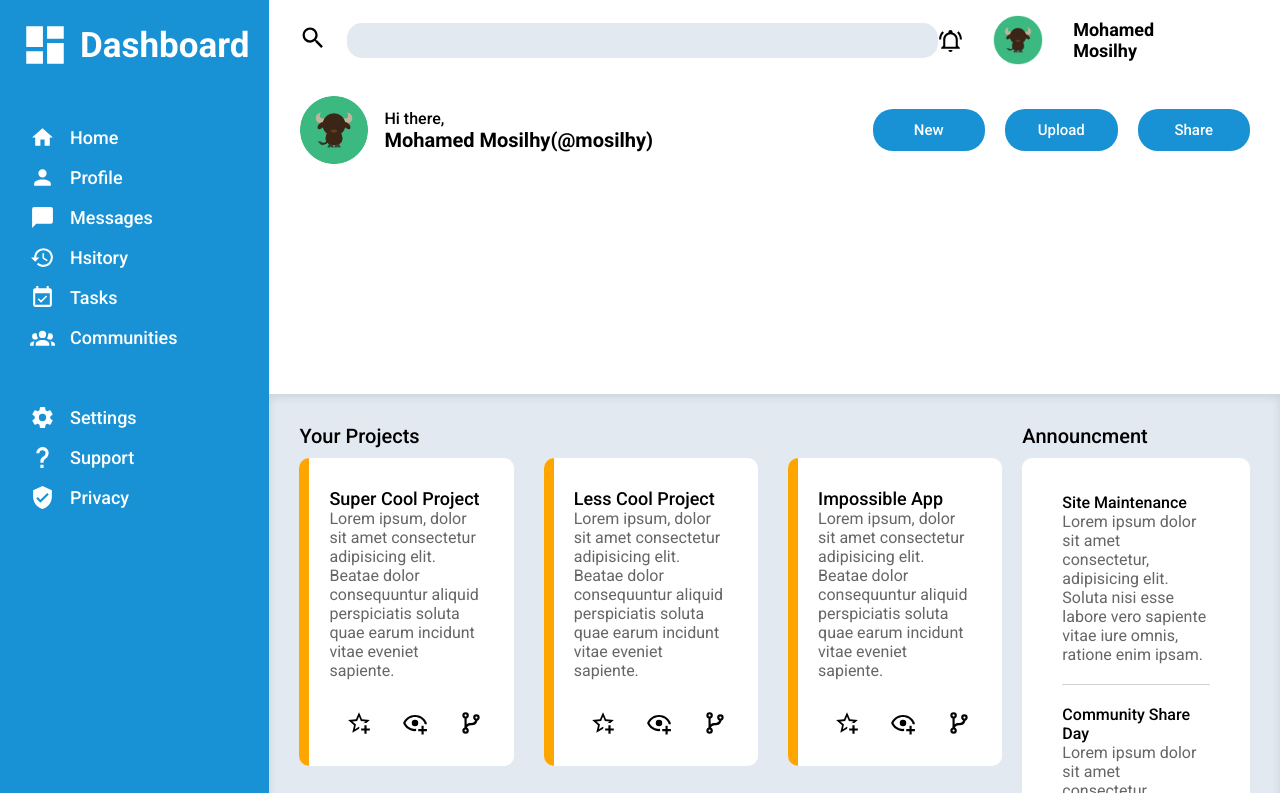
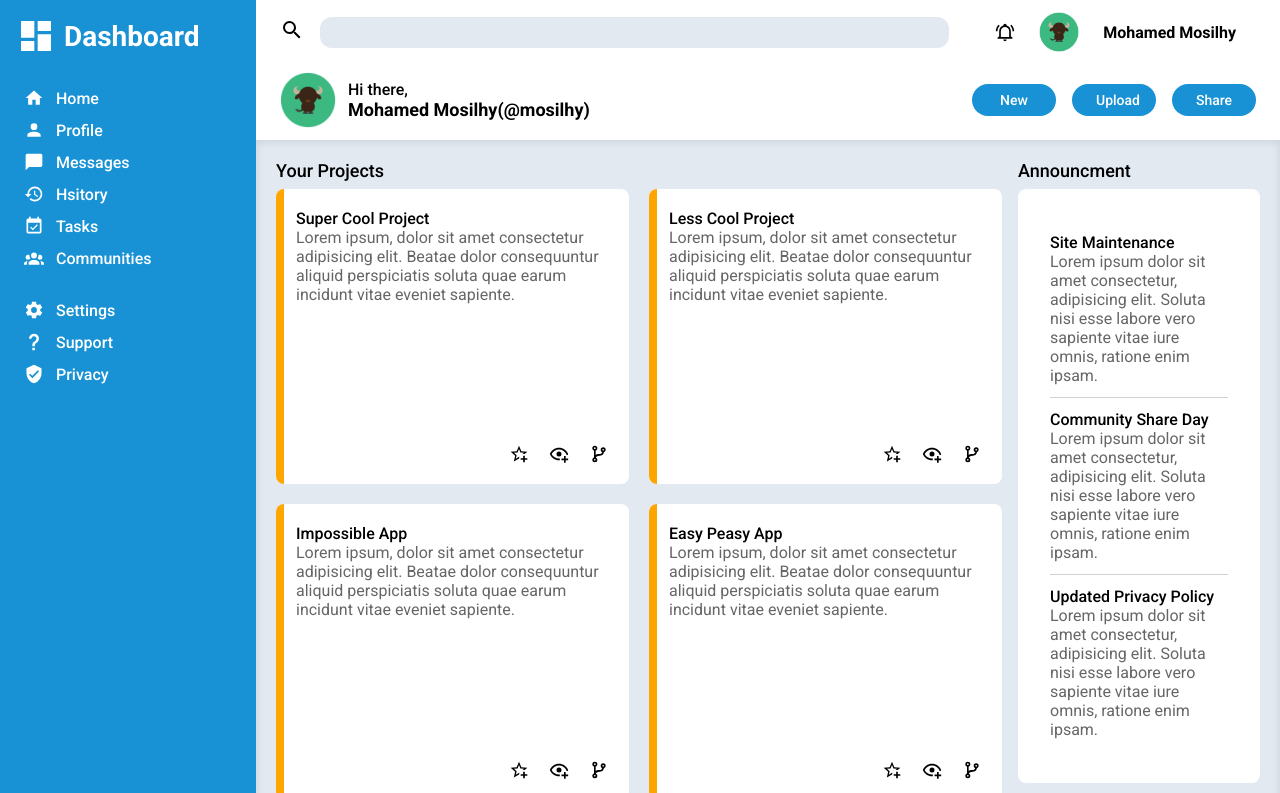
Before and after one commit to mohamedmosilhy/Admin-Dashboard, a plain HTML site: page index.html in a window 1280 px wide. Shown: the top 793 px of the page. Drawn offline with Linux system fonts and the light colour scheme.

Commit message:
fix the layout problems and make better and clean css code

```diff
--- a/index.html
+++ b/index.html
@@ -178,26 +178,30 @@
                     </div>
 
                 </div>
+                <div class="right-content">
                     <div class="announcment">
                         <p class="header">Announcment</p>
                         <div class="announcment-card">
                             <div class="announcment-row">
                                 <p class="header">Site Maintenance</p>
-                            <p class="text">Lorem ipsum dolor sit amet consectetur, adipisicing elit. Soluta nisi esse
+                                <p class="text">Lorem ipsum dolor sit amet consectetur, adipisicing elit. Soluta nisi
+                                    esse
                                     labore vero
                                     sapiente
                                     vitae iure omnis, ratione enim ipsam.</p>
                             </div>
                             <div class="announcment-row">
                                 <p class="header">Community Share Day</p>
-                            <p class="text">Lorem ipsum dolor sit amet consectetur, adipisicing elit. Soluta nisi esse
+                                <p class="text">Lorem ipsum dolor sit amet consectetur, adipisicing elit. Soluta nisi
+                                    esse
                                     labore vero
                                     sapiente
                                     vitae iure omnis, ratione enim ipsam.</p>
                             </div>
                             <div class="announcment-row">
                                 <p class="header">Updated Privacy Policy</p>
-                            <p class="text">Lorem ipsum dolor sit amet consectetur, adipisicing elit. Soluta nisi esse
+                                <p class="text">Lorem ipsum dolor sit amet consectetur, adipisicing elit. Soluta nisi
+                                    esse
                                     labore vero
                                     sapiente
                                     vitae iure omnis, ratione enim ipsam.</p>
@@ -243,6 +247,8 @@
                         </div>
                     </div>
                 </div>
+
+            </div>
         </div>
     </body>
 
--- a/styles.css
+++ b/styles.css
@@ -1,38 +1,29 @@
+/* Global Reset and Base Styles */
 * {
   box-sizing: border-box;
+  margin: 0;
   padding: 0;
-  margin: 0;
   font-family: "Roboto", sans-serif;
 }
 
-/*delete this*/
-img {
-  width: 20px;
+/* Body Layout */
+body {
+  display: grid;
+  grid-template-columns: 1fr 4fr;
+  height: 100vh;
+  overflow: hidden;
 }
 
-body {
-  display: grid;
-  grid-template-columns: 1fr 5fr;
-  height: 100vh;
-}
-
+/* Sidebar Styles */
 .sidebar {
+  grid-column: 1 / 2;
   display: flex;
   flex-direction: column;
-  align-items: start;
-  padding: 20px;
-  grid-column: 1/2;
-  background-color: rgba(24, 146, 213, 255);
+  align-items: flex-start;
+  padding: 1rem;
+  background-color: #1892d5;
   color: white;
-  gap: 55px;
-}
-
-.sidebar-first-section,
-.sidebar-second-section {
-  display: flex;
-  flex-direction: column;
-  gap: 15px;
-  margin-left: 10px;
+  gap: 2rem;
 }
 
 .sidebar img {
@@ -41,96 +32,101 @@ body {
 
 .sidebar .logo {
   display: flex;
-  gap: 10px;
+  gap: 0.5rem;
 }
 
 .sidebar .logo p {
   display: flex;
   align-items: center;
-  font-size: 35px;
+  font-size: 1.75rem;
   font-weight: bold;
 }
 
 .sidebar .logo img {
-  width: 50px;
+  width: 2.5rem;
+}
+
+.sidebar-first-section,
+.sidebar-second-section {
+  display: flex;
+  flex-direction: column;
+  gap: 0.75rem;
+  margin-left: 0.5rem;
 }
 
 .sidebar-element {
   display: flex;
-  gap: 15px;
+  gap: 0.75rem;
   align-items: center;
 }
 
 .sidebar-element img {
-  width: 25px;
+  width: 1.25rem;
 }
 
 .sidebar-element p {
-  font-size: 18px;
+  font-size: 1rem;
   font-weight: 500;
 }
 
+/* Content Layout */
 .content {
-  grid-column: 2/3;
+  grid-column: 2 / 3;
   display: grid;
-  grid-template-rows: 0.5fr 0.5fr 4fr;
-  grid-template-columns: 2fr 2fr 1fr;
+  grid-template-rows: 1fr 6fr;
+  max-height: 100vh;
 }
 
+/* Top Content */
 .top-content {
-  grid-row: 1/3;
-  grid-column: 1/4;
-  padding: 15px 30px 0px 30px;
+  grid-row: 1 / 2;
+  padding: 0.75rem 1.5rem;
 }
 
 .first-row {
   display: flex;
   justify-content: space-between;
   align-items: center;
-  margin-bottom: 30px;
-  margin-right: 30px;
+  margin-bottom: 1.25rem;
+  margin-right: 1.25rem;
 }
 
 .top-first-row-left-content {
   display: flex;
   align-items: center;
-  gap: 20px;
+  gap: 1rem;
   flex-basis: 70%;
 }
 
 .top-first-row-left-content img {
-  width: 28px;
+  width: 1.5rem;
 }
 
 .top-first-row-left-content input {
-  border-radius: 15px;
-  -webkit-border-radius: 15px;
-  -moz-border-radius: 15px;
-  -ms-border-radius: 15px;
-  -o-border-radius: 15px;
   width: 100%;
-  padding: 10px;
-  background-color: rgba(226, 233, 241, 255);
-  border: transparent;
+  padding: 0.5rem;
+  background-color: #e2e9f1;
+  border: none;
+  border-radius: 0.75rem;
 }
 
 .top-first-row-right-content {
   display: flex;
   justify-content: center;
   align-items: center;
-  gap: 30px;
+  gap: 1.5rem;
 }
 
 .top-first-row-right-content .bell {
-  width: 25px;
+  width: 1.25rem;
 }
 
 .top-first-row-right-content .profile-icon {
-  width: 50px;
+  width: 2.5rem;
 }
 
 .top-first-row-right-content p {
-  font-size: 18px;
+  font-size: 1rem;
   font-weight: bold;
 }
 
@@ -143,11 +139,11 @@ body {
 .top-second-row-left-content {
   display: flex;
   align-items: center;
-  gap: 15px;
+  gap: 0.75rem;
 }
 
 .top-second-row-left-content img {
-  width: 70px;
+  width: 3.5rem;
 }
 
 .top-second-row-left-content .text > p {
@@ -155,151 +151,74 @@ body {
 }
 
 .top-second-row-left-content .text p:nth-child(2) {
-  font-size: 20px;
+  font-size: 1.125rem;
   font-weight: bold;
 }
 
 .top-second-row-right-content {
   display: flex;
-  gap: 20px;
+  gap: 1rem;
 }
 
+/* Button Styles */
 button {
-  width: 7.5em;
-  font-size: 15px;
+  width: 6em;
+  padding: 0.5rem 1.5rem;
+  font-size: 0.875rem;
   font-weight: 500;
   text-align: center;
   color: white;
-  background-color: rgba(24, 146, 213, 255);
-  border: transparent;
-  padding: 12px 30px;
-  border-radius: 20px;
-  -webkit-border-radius: 20px;
-  -moz-border-radius: 20px;
-  -ms-border-radius: 20px;
-  -o-border-radius: 20px;
+  background-color: #1892d5;
+  border: none;
+  border-radius: 1rem;
 }
 
+/* Bottom Content */
 .bottom-content {
-  background-color: rgba(226, 233, 241, 255);
-  grid-column: 1/4;
-  grid-row: 3/4;
-  padding: 30px;
+  grid-column: 1 / 2;
   display: grid;
-  grid-template-columns: 1.5fr 1.5fr 1fr;
-  grid-template-rows: 1fr 1fr;
-  box-shadow: inset 0px 3px 10px rgba(0, 0, 0, 0.1);
-  gap: 20px;
+  grid-template-columns: 3fr 1fr;
+  padding: 1.25rem;
+  background-color: #e2e9f1;
+  box-shadow: inset 0 0.125rem 0.5rem rgba(0, 0, 0, 0.1);
+  gap: 1rem;
+  overflow: hidden;
+  max-height: 100%;
 }
 
-.projects > p:first-child,
-.announcment > p:first-child,
-.trending > p:first-child {
-  font-size: 20px;
-  font-weight: 500;
+/* Projects Section */
+.projects {
+  grid-column: 1 / 2;
+  display: flex;
+  flex-direction: column;
+  align-items: flex-start;
+  gap: 0.5rem;
+  flex: 1;
 }
 
-.projects {
-  display: flex;
-  flex-direction: column;
-  align-items: start;
-  gap: 10px;
-  grid-column: 1/3;
-  grid-row: 1/4;
+.projects > p:first-child {
+  font-size: 1.125rem;
+  font-weight: 500;
 }
 
 .projects .projects-cards {
   display: grid;
-  grid-template-columns: repeat(2, 1fr);
-  grid-template-columns: repeat(3, 1fr);
-  gap: 30px;
-}
-
-.announcment {
-  display: flex;
-  flex-direction: column;
-  align-items: start;
-  gap: 10px;
-  grid-column: 3/4;
-}
-
-.trending {
-  display: flex;
-  flex-direction: column;
-  align-items: start;
-  gap: 10px;
-  grid-column: 3/4;
-}
-
-.trending-card {
-  background-color: white;
-  padding: 25px 60px 25px 25px;
-  border-radius: 10px;
-  -webkit-border-radius: 10px;
-  -moz-border-radius: 10px;
-  -ms-border-radius: 10px;
-  -o-border-radius: 10px;
-  display: flex;
-  flex-direction: column;
-  align-items: start;
-  gap: 25px;
-}
-
-.trending-card .row {
-  display: flex;
-  align-items: center;
-  gap: 10px;
-}
-
-.trending-card .row img {
-  width: 50px;
-}
-
-.trending-card .row .text p:nth-child(2) {
-  color: rgba(102, 102, 102, 255);
-}
-
-.announcment-card {
-  background-color: white;
-  padding: 15px 40px;
-  border-radius: 10px;
-  -webkit-border-radius: 10px;
-  -moz-border-radius: 10px;
-  -ms-border-radius: 10px;
-  -o-border-radius: 10px;
-}
-.announcment-card .text {
-  color: rgba(102, 102, 102, 255);
-}
-.announcment-row {
-  padding-top: 20px;
-}
-
-.announcment-row .text {
-  padding-bottom: 20px;
-}
-
-.announcment-card .announcment-row:nth-child(1),
-.announcment-card .announcment-row:nth-child(2) {
-  border-bottom: solid 1px rgba(210, 210, 210, 255);
-}
-
-.announcment-card .header {
-  font-weight: 500;
+  grid-template-columns: 1fr 1fr;
+  gap: 1.25rem;
+  width: 100%;
+  height: 100%;
+  align-content: stretch;
 }
 
 .projects .card {
-  padding: 30px;
-  background-color: white;
+  position: relative;
   display: flex;
   flex-direction: column;
-  gap: 30px;
-  position: relative;
-  border-radius: 10px;
-  -webkit-border-radius: 10px;
-  -moz-border-radius: 10px;
-  -ms-border-radius: 10px;
-  -o-border-radius: 10px;
+  gap: 1.25rem;
+  padding: 1.25rem;
+  background-color: white;
+  border-radius: 0.5rem;
+  height: 100%;
 }
 
 .projects .card::before {
@@ -307,27 +226,105 @@ button {
   position: absolute;
   top: 0;
   left: 0;
-  width: 10px;
+  width: 0.5rem;
   height: 100%;
   background-color: orange;
-  border-top-left-radius: 10px;
-  border-bottom-left-radius: 10px;
+  border-top-left-radius: 0.5rem;
+  border-bottom-left-radius: 0.5rem;
 }
+
+.projects .card p:nth-child(1) {
+  font-size: 1rem;
+  font-weight: 500;
+}
+
+.projects .card p:nth-child(2) {
+  color: #666666;
+}
+
 .projects .card div:nth-child(2) {
   display: flex;
-  justify-content: end;
-  gap: 30px;
+  justify-content: flex-end;
+  gap: 1.25rem;
+  margin-top: auto;
 }
 
 .projects .card div:nth-child(2) img {
-  width: 26px;
+  width: 1.25rem;
 }
 
-.projects .card p:nth-child(1) {
-  font-weight: 500;
-  font-size: 18px;
+/* Right Content (Announcements and Trending) */
+.right-content {
+  grid-column: 2 / 3;
+  display: flex;
+  flex-direction: column;
+  gap: 1rem;
+  flex: 1;
 }
 
-.projects .card p:nth-child(2) {
-  color: rgba(102, 102, 102, 255);
+.announcment,
+.trending {
+  display: flex;
+  flex-direction: column;
+  align-items: flex-start;
+  gap: 0.5rem;
+  flex: 1;
 }
+
+.announcment > p:first-child,
+.trending > p:first-child {
+  font-size: 1.125rem;
+  font-weight: 500;
+}
+
+.announcment-card,
+.trending-card {
+  padding: 2rem;
+  background-color: white;
+  border-radius: 0.5rem;
+  width: 100%;
+  flex: 1;
+  overflow: hidden;
+}
+
+.announcment-card .header {
+  font-weight: 500;
+}
+
+.announcment-card .text {
+  color: #666666;
+}
+
+.announcment-row {
+  padding-top: 0.75rem;
+}
+
+.announcment-row .text {
+  padding-bottom: 0.75rem;
+}
+
+.announcment-card .announcment-row:nth-child(1),
+.announcment-card .announcment-row:nth-child(2) {
+  border-bottom: solid 0.05rem #d2d2d2;
+}
+
+.trending-card {
+  display: flex;
+  flex-direction: column;
+  align-items: flex-start;
+  gap: 1rem;
+}
+
+.trending-card .row {
+  display: flex;
+  align-items: center;
+  gap: 0.5rem;
+}
+
+.trending-card .row img {
+  width: 2.5rem;
+}
+
+.trending-card .row .text p:nth-child(2) {
+  color: #666666;
+}
```
Lines whose indentation alone changed are shown as unchanged.
